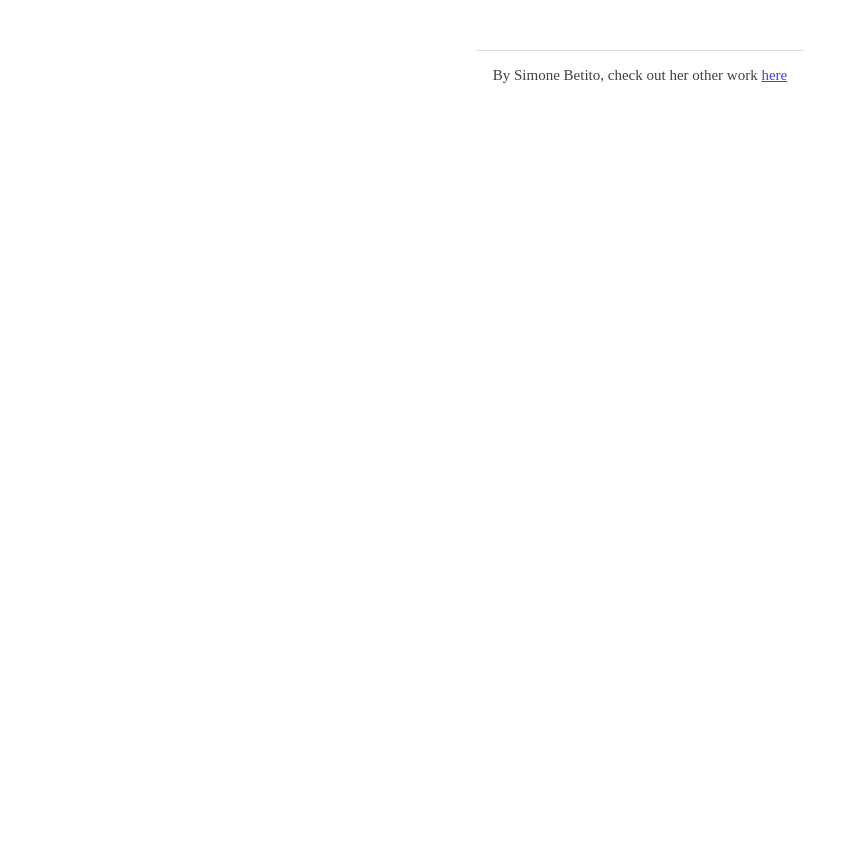
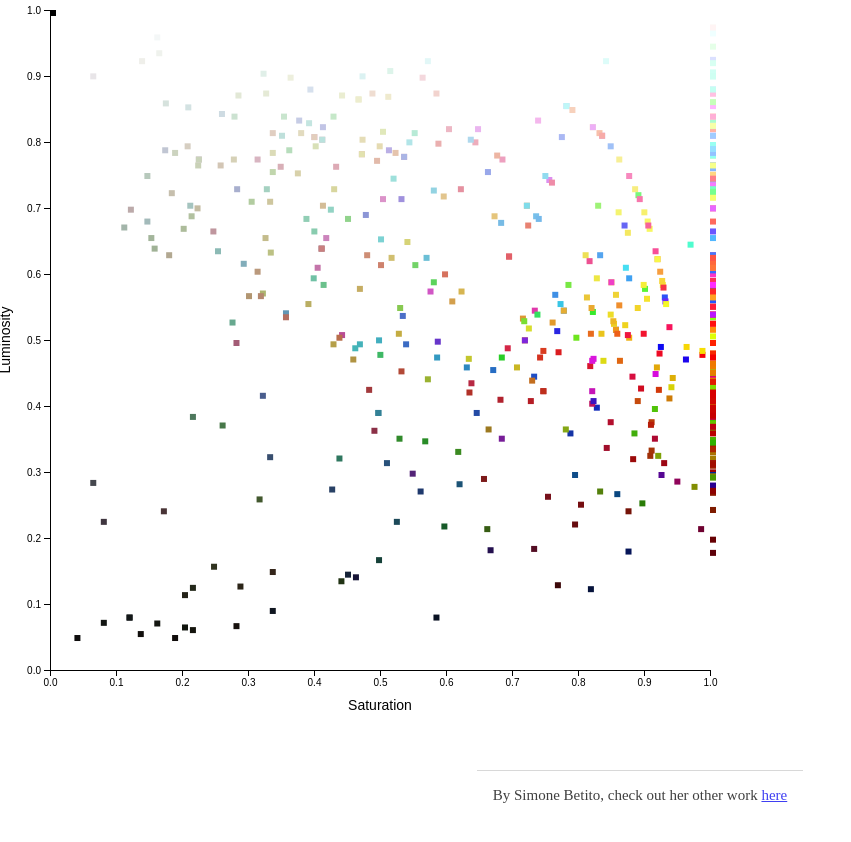
Before and after one commit to simone-betito/color_schemes, a plain HTML site: page main.html in a window 1280 px wide. Shown: the whole page, without its empty margins (0-851 px from the left). Before the commit the page ends 800 px from the top, so only its background shows below. Drawn offline with nearby package versions, Linux system fonts and the light colour scheme.

Commit message:
adding js

```diff
--- a/main.html
+++ b/main.html
@@ -7,6 +7,7 @@
     <link rel="icon" type="image/png" sizes="16x16" href="/favicon-16x16.png" />
     <title>Document</title>
     <script src="https://d3js.org/d3.v7.min.js"></script>
+    <script src="https://cdn.jsdelivr.net/npm/d3-color@3"></script>
   </head>
   <body>
     <div id="chart"></div>
--- a/main.js
+++ b/main.js
@@ -1,8 +1,9 @@
 async function loadData() {
-  const data = await d3.csv("data.csv");
+  const rawData = await d3.csv("data.csv");
   // console.log(data);
 
-  const colorConvert = data.map((x) => {
+  const data = rawData
+    .map((x) => {
       let cmyk = x.color.split(",").map((c) => c.trim());
       let converted = cmykToRgb(
         cmyk[0] / 100,
@@ -10,15 +11,23 @@ async function loadData() {
         cmyk[2] / 100,
         cmyk[3] / 100
       );
+
+      const convertToHsl = RGBToHSL(converted.r, converted.g, converted.b);
+      const finalColor = d3.hsl(convertToHsl);
       return {
         ...x,
         converted,
+        finalColor,
+        convertToHsl,
       };
+    })
+    .sort((a, b) => {
+      return b.finalColor.h - a.finalColor.h;
     });
 
-  console.log(colorConvert);
-  //const xAccessor = d => d.brightness
-  //const yAccessor = d => d.saturation
+  console.log(data);
+  const xAccessor = (d) => d.finalColor.s;
+  const yAccessor = (d) => d.finalColor.l;
 
   const width = d3.min([window.innerWidth * 0.9, window.innerHeight * 0.9]);
 
@@ -38,29 +47,73 @@ async function loadData() {
   dimensions.boundedHeight =
     dimensions.height - dimensions.margin.top - dimensions.margin.bottom;
 
-  const wrapper = d3
-    .select("#wrapper")
+  const chart = d3
+    .select("#chart")
     .append("svg")
     .attr("width", dimensions.width)
     .attr("height", dimensions.height);
 
-  const bounds = wrapper
+  const bounds = chart
     .append("g")
     .style(
       "transform",
       `translate(${dimensions.margin.left}px, ${dimensions.margin.top}px)`
     );
-  const xScale = d3.scaleLinear();
-  const yScale = d3.scaleLinear();
+  const xScale = d3
+    .scaleLinear()
+    .domain([0, 1])
+    .range([0, dimensions.boundedWidth])
+    .nice();
+  const yScale = d3
+    .scaleLinear()
+    .domain([0, 1])
+    .range([dimensions.boundedHeight, 0])
+    .nice();
 
-  bounds
-    .append("rect")
-    .attr("x", dimensions.boundedHeight / 2)
-    .attr("y", dimensions.boundedHeight / 2);
+  const squares = bounds.selectAll("rect").data(data);
+
+  squares
+    .join("rect")
+    .attr("transform", (d) => {
+      if (!d.finalColor.s || !d.finalColor.l) return;
+      return `translate(${xScale(xAccessor(d))} ${yScale(yAccessor(d))})`;
+    })
+    .attr("width", 6)
+    .attr("height", 6)
+    .style("fill", (d) => d.finalColor);
+
+  const xAxisGenerator = d3.axisBottom().scale(xScale);
+
+  const xAxis = bounds
+    .append("g")
+    .call(xAxisGenerator)
+    .style("transform", `translateY(${dimensions.boundedHeight}px)`);
+
+  const xAxisLabel = xAxis
+    .append("text")
+    .attr("x", dimensions.boundedWidth / 2)
+    .attr("y", dimensions.margin.bottom - 10)
+    .attr("fill", "black")
+    .style("font-size", "1.4em")
+    .html("Saturation");
+
+  const yAxisGenerator = d3.axisLeft().scale(yScale).ticks(10);
+  const yAxis = bounds.append("g").call(yAxisGenerator);
+
+  const yAxisLabel = yAxis
+    .append("text")
+    .attr("x", -dimensions.boundedHeight / 2)
+    .attr("y", -dimensions.margin.left + 10)
+    .attr("fill", "black")
+    .style("font-size", "1.4em")
+    .text("Luminosity")
+    .style("transform", "rotate(-90deg)")
+    .style("text-anchor", "middle");
 }
 
 loadData();
 
+// utilities
 // https://www.w3schools.com/colors/colors_converter.asp
 function cmykToRgb(c, m, y, k) {
   var r, g, b;
@@ -69,3 +122,44 @@ function cmykToRgb(c, m, y, k) {
   b = 255 - Math.min(1, y * (1 - k) + k) * 255;
   return { r: Math.floor(r), g: Math.floor(g), b: Math.floor(b) };
 }
+//https://css-tricks.com/converting-color-spaces-in-javascript/
+function RGBToHSL(r, g, b) {
+  // Make r, g, and b fractions of 1
+  r /= 255;
+  g /= 255;
+  b /= 255;
+
+  // Find greatest and smallest channel values
+  let cmin = Math.min(r, g, b),
+    cmax = Math.max(r, g, b),
+    delta = cmax - cmin,
+    h = 0,
+    s = 0,
+    l = 0;
+  // Calculate hue
+  // No difference
+  if (delta == 0) h = 0;
+  // Red is max
+  else if (cmax == r) h = ((g - b) / delta) % 6;
+  // Green is max
+  else if (cmax == g) h = (b - r) / delta + 2;
+  // Blue is max
+  else h = (r - g) / delta + 4;
+
+  h = Math.round(h * 60);
+
+  // Make negative hues positive behind 360°
+  if (h < 0) h += 360;
+
+  // Calculate lightness
+  l = (cmax + cmin) / 2;
+
+  // Calculate saturation
+  s = delta == 0 ? 0 : delta / (1 - Math.abs(2 * l - 1));
+
+  // Multiply l and s by 100
+  s = +(s * 100).toFixed(1);
+  l = +(l * 100).toFixed(1);
+
+  return "hsl(" + h + "," + s + "%," + l + "%)";
+}
```
Lines whose indentation alone changed are shown as unchanged.
